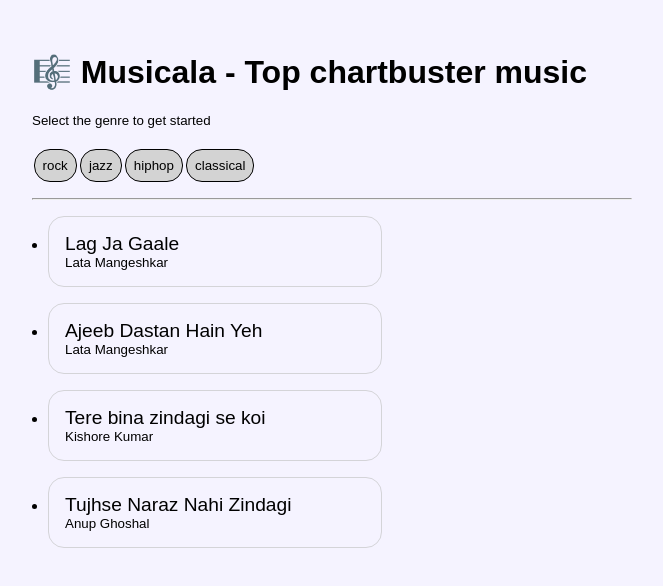
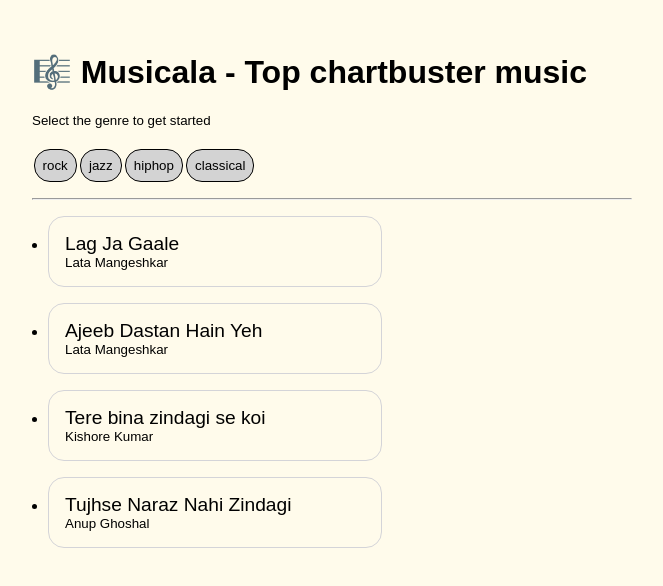
Before and after one commit to darshan1059/Musicala, a React (Create React App) app: page / in a window 1280 px wide. Shown: the top 586 px of the page, without its empty margins (308-971 px from the left). Built offline with nearby package versions, Linux system fonts and the light colour scheme.

Commit message:
background color

```diff
--- a/src/styles.css
+++ b/src/styles.css
@@ -5,7 +5,8 @@
   padding: 1.5rem;
 }
 body {
-  background-color: #f5f3ff;
+  background-color: #fffbeb;
+  /* background-color: #f5f3ff; */
 }
 p {
   font-size: smaller;
```
